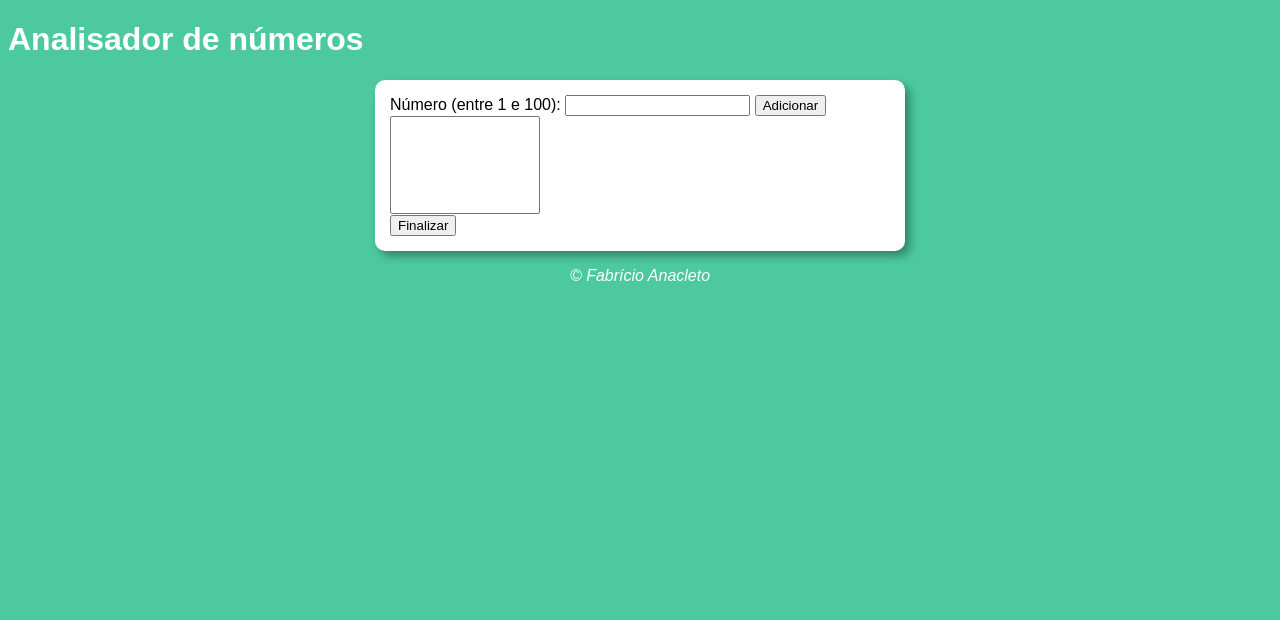
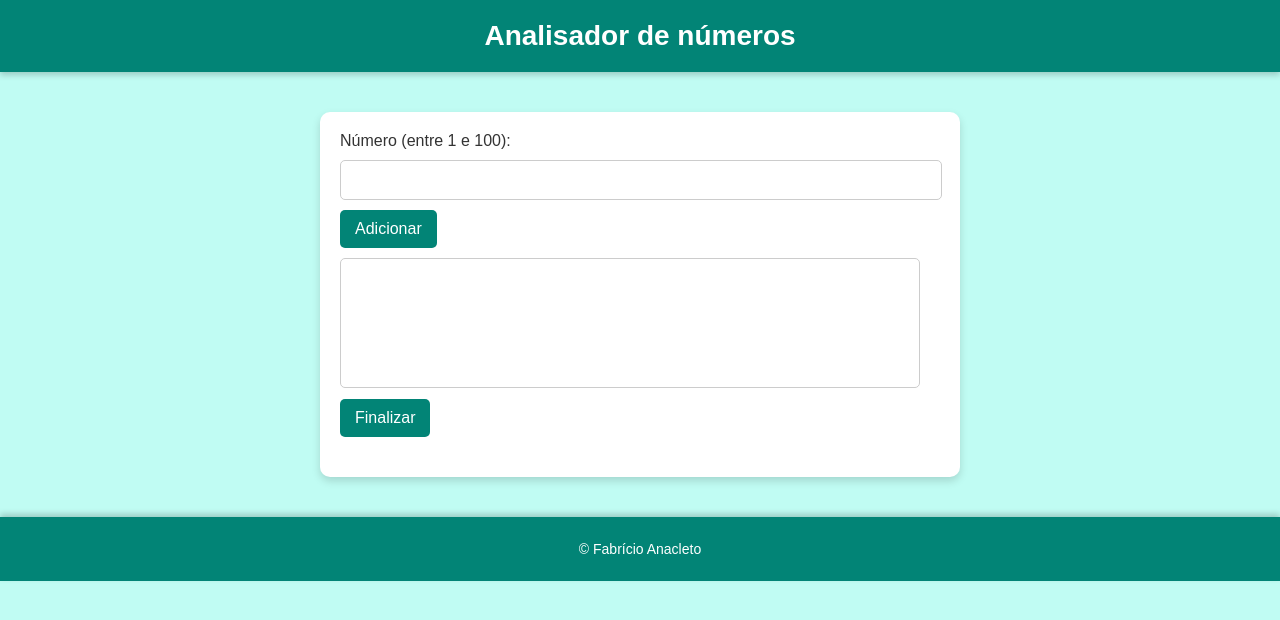
Before and after one commit to anacleto241/Analisador_JS, a plain HTML site: page index.html in a window 1280 px wide. Drawn offline with Linux system fonts and the light colour scheme.

Commit message:
Atualização do css

```diff
--- a/style.css
+++ b/style.css
@@ -1,27 +1,73 @@
-body{
-    background-color: rgb(77, 201, 160);
-    font-family: Arial, sans-serif;
+body {
+    background-color: #c0fcf3;
+    font-family: 'Arial', sans-serif;
+    margin: 0;
+    padding: 0;
+    color: #333;
 }
 
-header{
-    color: white;
+
+header {
+    background: #028476;
+    color: #fff;
+    padding: 20px 0;
+    text-align: center;
+    font-size: 24px;
+    font-weight: bold;
+    box-shadow: 0 3px 6px rgba(0, 0, 0, 0.2);
 }
 
-section{
-    background-color: white;
-    width: 500px;
-    margin: 0 auto;
-    padding: 15px;
+section {
+    background: #fff;
+    width: 90%;
+    max-width: 600px;
+    margin: 40px auto;
+    padding: 20px;
     border-radius: 10px;
-    box-shadow: 5px 5px 10px rgba(0, 0, 0, 0.35);
+    box-shadow: 0 4px 8px rgba(0, 0, 0, 0.15);
 }
 
-select#flista{
-    width: 150px;
+
+input[type="number"],
+select#flista {
+    width: calc(100% - 20px);
+    padding: 10px;
+    margin: 10px 0;
+    border: 1px solid #ccc;
+    border-radius: 5px;
+    font-size: 16px;
 }
 
-footer{
-    font-style: italic;
+input[type="button"] {
+    background: #028476;
+    color: #fff;
+    border: none;
+    padding: 10px 15px;
+    border-radius: 5px;
+    font-size: 16px;
+}
+
+input[type="button"]:hover {
+    background: #026b5c;
+}
+
+#res {
+    margin-top: 20px;
+    font-size: 18px;
+    line-height: 1.6;
+}
+
+footer {
     text-align: center;
-    color: white;
+    font-size: 14px;
+    color: #fff;
+    margin-top: 30px;
+    padding: 10px;
+    background: #028476;
+    box-shadow: 0 -3px 6px rgba(0, 0, 0, 0.2);
 }
+
+h1 {
+    font-size: 28px;
+    margin: 0;
+}
```
